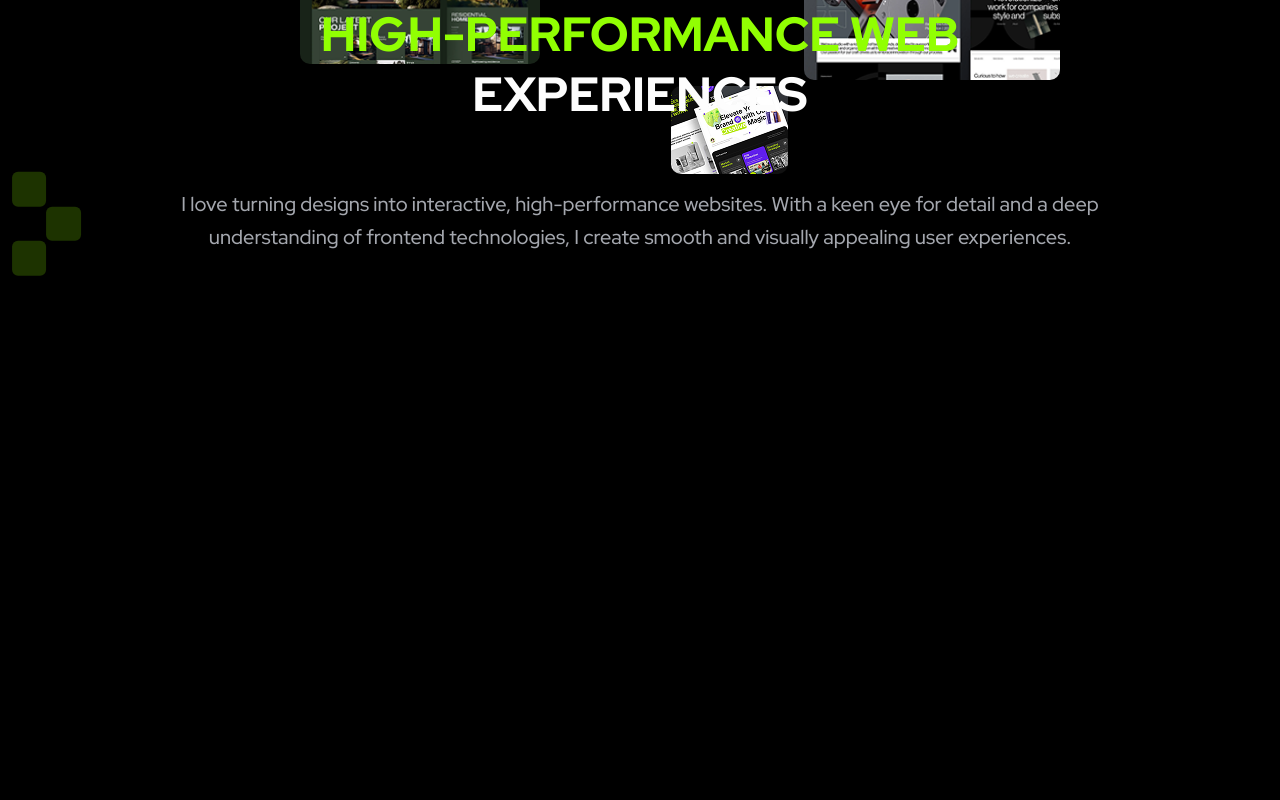
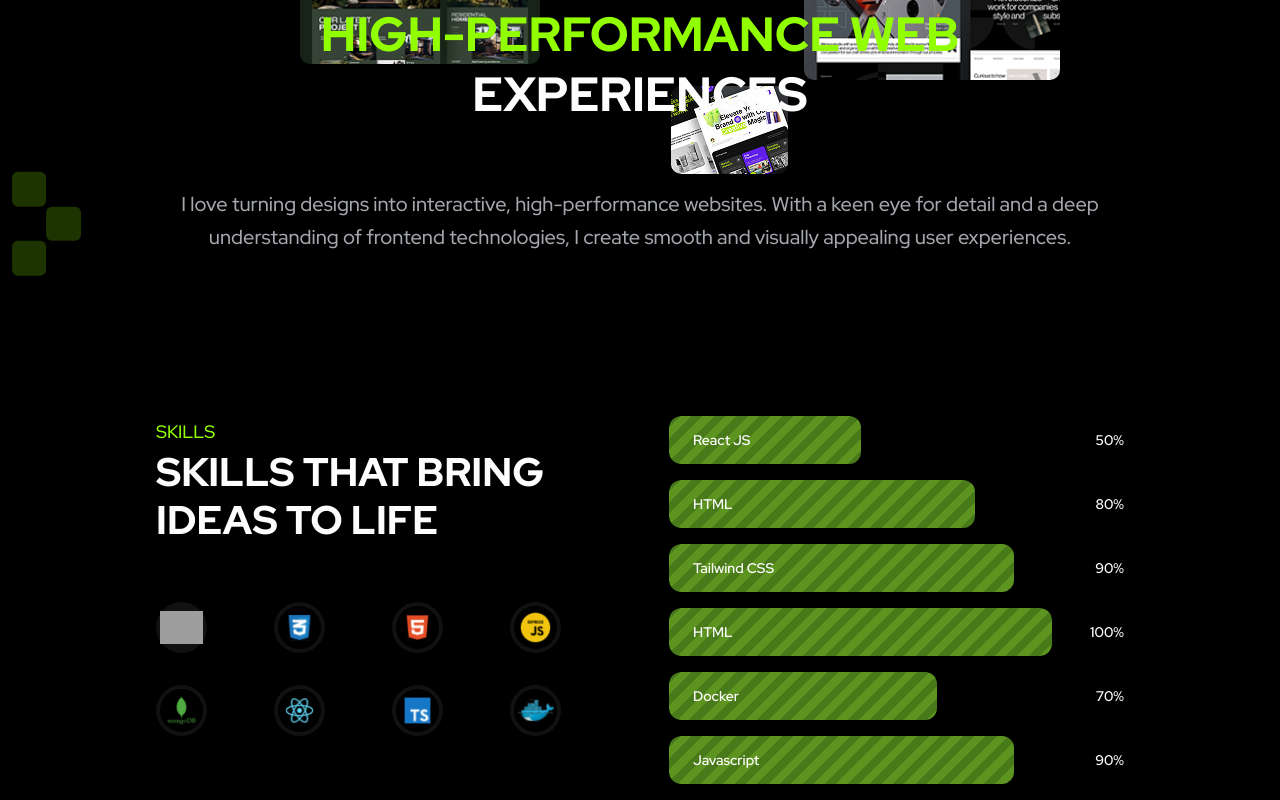
Before and after one commit to gabrielhanny/my-portofolio, a Next.js app: page / in a window 1280 px wide. Shown: the part 1639-2439 px from the top of the page. Before the commit the page ends 2165 px from the top, so only its background shows below. Built offline with nearby package versions, Linux system fonts and the light colour scheme; grey boxes are pictures that could not be loaded.

Commit message:
framer motion doesn't work and still error

```diff
--- a/package.json
+++ b/package.json
@@ -15,7 +15,7 @@
     "@tailwindcss/line-clamp": "^0.4.4",
     "class-variance-authority": "^0.7.1",
     "clsx": "^2.1.1",
-    "framer-motion": "^12.9.4",
+    "framer-motion": "^12.12.1",
     "lucide-react": "^0.487.0",
     "motion": "^12.7.3",
     "next": "15.2.5",
--- a/src/app/home/partials/about.tsx
+++ b/src/app/home/partials/about.tsx
@@ -5,7 +5,7 @@ import CornerAccent from '@/components/ui/corner-accent';
 
 const AboutSection = () => {
   return (
-    <section className='relative min-h-157.5 w-full overflow-visible bg-black pt-10 md:pt-0'>
+    <section className='relative w-full overflow-visible bg-black pt-10 md:pt-0'>
       <div className='pointer-events-none absolute inset-0 z-0 hidden md:block'>
         {/* Kiri */}
         <div className='absolute -top-2 left-75 h-44 w-60'>
--- a/src/app/home/partials/skill.tsx
+++ b/src/app/home/partials/skill.tsx
@@ -1,13 +1,94 @@
+//FRAMER MOTION BELUM BISA//
+// import { motion } from 'framer-motion';
+// import Image from 'next/image';
+// import React from 'react';
+
+// import { skillsIcon, skillBars } from '@/constants/skill-data';
+
+// function SkillBar({ name, value }: { name: string; value: number }) {
+//   return (
+//     <div className='mb-4 flex w-full items-center gap-6'>
+//       <div className='relative h-12 flex-1 overflow-hidden rounded-xl'>
+//         <motion.div
+//           initial={{ width: 0 }}
+//           animate={{ width: `${value}%` }}
+//           transition={{ duration: 1.2, ease: 'easeOut' }}
+//           className='absolute top-0 left-0 h-12 rounded-xl'
+//           style={{
+//             background:
+//               'repeating-linear-gradient(135deg, #497A1A, #497A1A 8px, #5c941f 8px, #5c941f 16px)',
+//           }}
+//         />
+//         <div className='text-neutral-25 relative z-10 flex h-12 items-center pl-6 font-semibold'>
+//           {name}
+//         </div>
+//       </div>
+//       <span className='text-neutral-25 w-12 text-right font-semibold'>
+//         {value}%
+//       </span>
+//     </div>
+//   );
+// }
+
+// const SkillSection = () => {
+//   return (
+//     <section className='mt-[49px] min-h-[660px] w-full bg-black md:mt-2'>
+//       <div className='custom-container px-4.5 pt-10 md:px-30 md:pt-20'>
+//         <div className='flex flex-col md:flex-row md:items-start md:gap-[58px]'>
+//           {/* LEFT: Title + Icon */}
+//           <div className='md:w-1/2 md:max-w-[524px]'>
+//             <span className='text-primary-200 text-md font-medium md:text-lg'>
+//               SKILLS
+//             </span>
+//             <h2 className='display-md-extrabold text-neutral-25 md:display-2xl-extrabold mb-8'>
+//               <span className='block'>SKILLS THAT BRING</span>
+//               <span className='block'>IDEAS TO LIFE</span>
+//             </h2>
+
+//             {/* ICON GRID */}
+//             <div className='grid grid-cols-4 justify-items-center gap-x-4 gap-y-6 md:w-[440px] md:grid-cols-4 md:grid-rows-2 md:gap-x-8 md:gap-y-8'>
+//               {skillsIcon.map((item) => (
+//                 <div
+//                   key={item.name}
+//                   className='relative flex h-12 w-12 items-center justify-center rounded-full bg-[#111] md:h-16 md:w-16'
+//                 >
+//                   <Image
+//                     src={item.icon}
+//                     fill
+//                     alt={item.name}
+//                     className='object-contain p-1'
+//                   />
+//                 </div>
+//               ))}
+//             </div>
+//           </div>
+
+//           {/* RIGHT: SkillBar */}
+//           <div className='mt-10 w-full md:mt-0 md:w-1/2 md:max-w-[602px]'>
+//             {skillBars.map((item) => (
+//               <SkillBar
+//                 key={item.name + item.value}
+//                 name={item.name}
+//                 value={item.value}
+//               />
+//             ))}
+//           </div>
+//         </div>
+//       </div>
+//     </section>
+//   );
+// };
+
+// export default SkillSection;
+
 import Image from 'next/image';
 import React from 'react';
 
 import { skillsIcon, skillBars } from '@/constants/skill-data';
 
-// SkillBar
 function SkillBar({ name, value }: { name: string; value: number }) {
   return (
-    <div className='mb-4 flex w-full items-center gap-2'>
-      {/* Bar */}
+    <div className='mb-4 flex w-full items-center gap-6'>
       <div className='relative h-12 flex-1 overflow-hidden rounded-xl'>
         <div
           className='absolute top-0 left-0 h-12 rounded-xl'
@@ -21,7 +102,6 @@ function SkillBar({ name, value }: { name: string; value: number }) {
           {name}
         </div>
       </div>
-      {/* Persen */}
       <span className='text-neutral-25 w-12 text-right font-semibold'>
         {value}%
       </span>
@@ -31,24 +111,28 @@ function SkillBar({ name, value }: { name: string; value: number }) {
 
 const SkillSection = () => {
   return (
-    <section className='custom-container w-full bg-black px-4 pt-12.5 md:ml-100 md:px-0 md:pt-30'>
-      <div className='mx-auto w-full max-w-[393px] md:flex md:max-w-[1220px] md:items-start md:gap-20'>
-        {/* DIV KIRI: Header + Icons */}
-        <div className='w-full md:w-1/2 md:max-w-[500px]'>
-          {/* HEADER */}
-          <span className='text-primary-200 text-md block pb-2 font-medium md:text-lg'>
+    <section className='mt-12.375 w-full bg-black md:mt-20.75'>
+      <div className='custom-container px-4.5 pt-10 md:px-30 md:pt-20'>
+        <div className='flex flex-col md:flex-row md:items-start md:gap-14.5'>
+          {/* LEFT: Title + Icon */}
+          <div className='gap-7.6 flex flex-col md:w-1/2 md:max-w-131'>
+            {/* Header */}
+            <div>
+              <span className='text-primary-200 text-md font-medium md:text-lg'>
                 SKILLS
               </span>
-          <h2 className='display-md-extrabold text-neutral-25 md:display-2xl-extrabold mb-8'>
+              <h2 className='text-neutral-25 text-[28px] leading-[36px] font-extrabold md:text-[40px] md:leading-[48px]'>
                 <span className='block'>SKILLS THAT BRING</span>
                 <span className='block'>IDEAS TO LIFE</span>
               </h2>
-          {/* SKILL ICONS */}
-          <div className='grid grid-cols-4 justify-items-center gap-x-4 gap-y-6 md:w-full md:grid-cols-4 md:grid-rows-2 md:gap-x-8 md:gap-y-8'>
+            </div>
+
+            {/* ICON GRID */}
+            <div className='mt-14.5 grid w-full max-w-110 grid-cols-4 items-start gap-x-8 gap-y-8'>
               {skillsIcon.map((item) => (
                 <div
                   key={item.name}
-                className='relative flex h-12 w-12 items-center justify-center rounded-full bg-[#111] md:h-16 md:w-16'
+                  className='relative flex h-[51px] w-[51px] items-center justify-center rounded-full bg-[#111]'
                 >
                   <Image
                     src={item.icon}
@@ -61,15 +145,12 @@ const SkillSection = () => {
             </div>
           </div>
 
-        {/* KANAN: Skill Bars */}
-        <div className='mt-10 flex w-full flex-col justify-start md:mt-0 md:w-1/2 md:max-w-[602px] md:pl-10'>
+          {/* RIGHT: Skill Bars */}
+          <div className='mt-10 w-full md:mt-0 md:w-1/2 md:max-w-150.5'>
             {skillBars.map((item) => (
-            <SkillBar
-              key={item.name + item.value}
-              name={item.name}
-              value={item.value}
-            />
+              <SkillBar key={item.name} name={item.name} value={item.value} />
             ))}
+          </div>
         </div>
       </div>
     </section>
--- a/src/app/page.tsx
+++ b/src/app/page.tsx
@@ -7,7 +7,7 @@ import Hero from './home/partials/hero';
 import Navbar from './home/partials/navbar';
 // import PortofolioSection from './home/partials/portofolio';
 import ServiceSection from './home/partials/service';
-// import SkillSection from './home/partials/skill';
+import SkillSection from './home/partials/skill';
 // import TestimonialSection from './home/partials/testimonial';
 // import WorkingSection from './home/partials/working';
 
@@ -18,8 +18,8 @@ const Home = () => {
       <Hero />
       <ServiceSection />
       <AboutSection />
-      {/* <SkillSection />
-      <WorkingSection />
+      <SkillSection />
+      {/* <WorkingSection />
       <ExperienceSection />
       <PortofolioSection />
       <TestimonialSection />
```
Also changed, not shown: 1 other file (tests, documents, lock files or other folders). Lines whose indentation alone changed are shown as unchanged.
